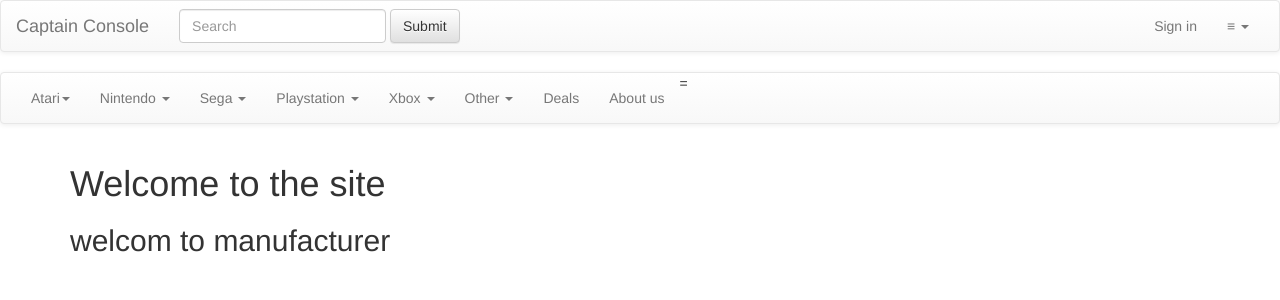
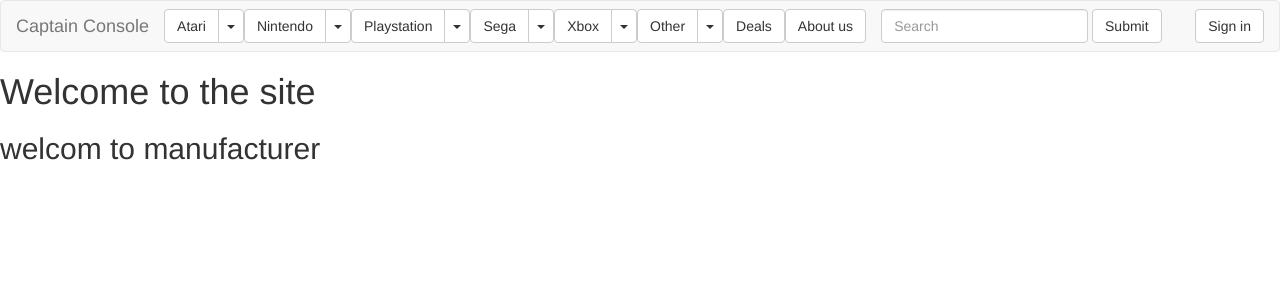
Before and after one commit to huginngri/CaptainConsole, a Django app: page / in a window 1280 px wide. Shown: the top 300 px of the page. Run offline with Django 3.2, Linux system fonts and the light colour scheme; some libraries are stand-ins or nearby versions.

Commit message:
nav bar komid i bili

```diff
--- a/Captain_Console/Captain_Console/settings.py
+++ b/Captain_Console/Captain_Console/settings.py
@@ -128,3 +128,7 @@ USE_TZ = True
 # https://docs.djangoproject.com/en/3.0/howto/static-files/
 
 STATIC_URL = '/static/'
+
+STATICFILES_DIRS = [
+    os.path.join(BASE_DIR, 'static')
+]
--- a/Captain_Console/templates/base.html
+++ b/Captain_Console/templates/base.html
@@ -1,26 +1,34 @@
 {% load static %}
 <!DOCTYPE html>
 <html lang="en">
+
 <head>
     <meta charset="UTF-8">
     <title>Document</title>
-    <!-- Latest compiled and minified CSS -->
-    <link rel="stylesheet" href="https://maxcdn.bootstrapcdn.com/bootstrap/3.3.7/css/bootstrap.min.css" integrity="sha384-BVYiiSIFeK1dGmJRAkycuHAHRg32OmUcww7on3RYdg4Va+PmSTsz/K68vbdEjh4u" crossorigin="anonymous">
+    <meta name="viewport" content="widt=device-width, initial-scale=1.0">
+    <link rel="stylesheet" href="https://maxcdn.bootstrapcdn.com/bootstrap/3.3.7/css/bootstrap.min.css"
+        integrity="sha384-BVYiiSIFeK1dGmJRAkycuHAHRg32OmUcww7on3RYdg4Va+PmSTsz/K68vbdEjh4u" crossorigin="anonymous"
+    <link rel="stylesheet" href="https://maxcdn.bootstrapcdn.com/bootstrap/3.3.7/css/bootstrap-theme.min.css"
+        integrity="sha384-rHyoN1iRsVXV4nD0JutlnGaslCJuC7uwjduW9SVrLvRYooPp2bWYgmgJQIXwl/Sp" crossorigin="anonymous">
+    <link rel="stylesheet" href="{% static 'css/main.css' %}" />
 
-    <!-- Optional theme -->
-    <link rel="stylesheet" href="https://maxcdn.bootstrapcdn.com/bootstrap/3.3.7/css/bootstrap-theme.min.css" integrity="sha384-rHyoN1iRsVXV4nD0JutlnGaslCJuC7uwjduW9SVrLvRYooPp2bWYgmgJQIXwl/Sp" crossorigin="anonymous">
-    <link rel="stylesheet" href = "{% static 'css/main.css' %}"/>
 </head>
+
 <body>
+
     {% include "navigation.html" %}
-<!-- Latest compiled and minified JavaScript -->
-    <div class = 'container'>
+    <!-- Latest compiled and minified JavaScript -->
+    <div>
         <h1>Welcome to the site</h1>
         {% block content %}
         {% endblock %}
     </div>
 
-    <script src="https://maxcdn.bootstrapcdn.com/bootstrap/3.3.7/js/bootstrap.min.js" integrity="sha384-Tc5IQib027qvyjSMfHjOMaLkfuWVxZxUPnCJA7l2mCWNIpG9mGCD8wGNIcPD7Txa" crossorigin="anonymous"></script>
+    <script src = "http://ajax.googleapis.com/ajax/libs/jquery/1.10.2/jquery.min.js"></script>
+    <script src="https://maxcdn.bootstrapcdn.com/bootstrap/3.3.7/js/bootstrap.min.js"
+        integrity="sha384-Tc5IQib027qvyjSMfHjOMaLkfuWVxZxUPnCJA7l2mCWNIpG9mGCD8wGNIcPD7Txa"
+        crossorigin="anonymous"></script>
 
 </body>
+
 </html>
--- a/Captain_Console/templates/navigation.html
+++ b/Captain_Console/templates/navigation.html
@@ -1,3 +1,4 @@
+
 <nav class="navbar navbar-default">
   <div class="container-fluid">
     <!-- Brand and toggle get grouped for better mobile display -->
@@ -8,11 +9,96 @@
         <span class="icon-bar"></span>
         <span class="icon-bar"></span>
       </button>
-          <a class="navbar-brand" href="/">Captain Console</a>
+      <a class="navbar-brand" href="#">Captain Console</a>
     </div>
 
     <!-- Collect the nav links, forms, and other content for toggling -->
     <div class="collapse navbar-collapse" id="bs-example-navbar-collapse-1">
+      <ul class="nav navbar-nav">
+        <li class="btn-group">
+          <button type="button" class="btn btn-default navbar-btn">Atari</button>
+          <button type="button" class="btn btn-default dropdown-toggle navbar-btn" data-toggle="dropdown" aria-haspopup="true" aria-expanded="false">
+              <span class="caret"></span>
+              <span class="sr-only">Toggle Dropdown</span>
+          </button>
+          <ul class="dropdown-menu">
+              <li><a href="#">Atari 2600</a></li>
+              <li><a href="#">Atari 5200</a></li>
+              <li><a href="#">Atari 7200</a></li>
+          </ul>
+        </li>
+        <li class="btn-group">
+          <button type="button" class="btn btn-default navbar-btn">Nintendo</button>
+          <button type="button" class="btn btn-default dropdown-toggle navbar-btn" data-toggle="dropdown" aria-haspopup="true" aria-expanded="false">
+              <span class="caret"></span>
+              <span class="sr-only">Toggle Dropdown</span>
+          </button>
+          <ul class="dropdown-menu">
+              <li><a href="#"></a></li>
+              <li><a href="#">Nintendo 64</a></li>
+              <li><a href="#">Nintendo NES</a></li>
+              <li><a href="#">Super Nintendo</a></li>
+              <li><a href="#">Wii</a></li>
+              <li><a href="#">GameCube</a></li>
+              <li><a href="#">Game Boy Advance</a></li>
+              <li><a href="#">Nintendo DS</a></li>
+          </ul>
+        </li>
+          <li class="btn-group">
+          <button type="button" class="btn btn-default navbar-btn">Playstation</button>
+          <button type="button" class="btn btn-default dropdown-toggle navbar-btn" data-toggle="dropdown" aria-haspopup="true" aria-expanded="false">
+              <span class="caret"></span>
+              <span class="sr-only">Toggle Dropdown</span>
+          </button>
+          <ul class="dropdown-menu">
+              <li><a href="#"></a></li>
+              <li><a href="#">Playstation 1</a></li>
+              <li><a href="#">Playstation 2</a></li>
+              <li><a href="#">Playstation 3</a></li>
+              <li><a href="#">PSP</a></li>
+          </ul>
+        </li>
+        <li class="btn-group">
+          <button type="button" class="btn btn-default navbar-btn">Sega</button>
+          <button type="button" class="btn btn-default dropdown-toggle navbar-btn" data-toggle="dropdown" aria-haspopup="true" aria-expanded="false">
+              <span class="caret"></span>
+              <span class="sr-only">Toggle Dropdown</span>
+          </button>
+          <ul class="dropdown-menu">
+              <li><a href="#">Genisis</a></li>
+              <li><a href="#">Dreamcast</a></li>
+              <li><a href="#">Game Gear</a></li>
+              <li><a href="#">Saturn</a></li>
+              <li><a href="#">32X</a></li>
+          </ul>
+        </li>
+
+        <li class="btn-group">
+          <button type="button" class="btn btn-default navbar-btn">Xbox</button>
+          <button type="button" class="btn btn-default dropdown-toggle navbar-btn" data-toggle="dropdown" aria-haspopup="true" aria-expanded="false">
+              <span class="caret"></span>
+              <span class="sr-only">Toggle Dropdown</span>
+          </button>
+          <ul class="dropdown-menu">
+              <li><a href="#">Xbox original</a></li>
+              <li><a href="#">Xbox 360</a></li>
+          </ul>
+        </li>
+        <li class="btn-group">
+          <button type="button" class="btn btn-default navbar-btn">Other</button>
+          <button type="button" class="btn btn-default dropdown-toggle navbar-btn" data-toggle="dropdown" aria-haspopup="true" aria-expanded="false">
+              <span class="caret"></span>
+              <span class="sr-only">Toggle Dropdown</span>
+          </button>
+          <ul class="dropdown-menu">
+              <li><a href="#">I</a></li>
+              <li><a href="#">Dont</a></li>
+              <li><a href="#">KNOW</a></li>
+          </ul>
+        </li>
+        <li><button type="button" class="btn btn-default navbar-btn">Deals</button></li>
+        <li><button type="button" class="btn btn-default navbar-btn">About us</button></li>
+      </ul>
       <form class="navbar-form navbar-left">
         <div class="form-group">
           <input type="text" class="form-control" placeholder="Search">
@@ -20,91 +106,54 @@
         <button type="submit" class="btn btn-default">Submit</button>
       </form>
       <ul class="nav navbar-nav navbar-right">
-            <li><a href="#">Sign in</a></li>
-            <li class="dropdown">
-              <a href="#" class="dropdown-toggle" data-toggle="dropdown" role="button" aria-haspopup="true" aria-expanded="false">&equiv; <span class="caret"></span></a>
-              <ul class="dropdown-menu">
-                <li><a href="#">Action</a></li>
-                <li><a href="#">Another action</a></li>
-                <li><a href="#">Something else here</a></li>
-                <li role="separator" class="divider"></li>
-                <li><a href="#">Separated link</a></li>
-              </ul>
-            </li>
+        <li><button type="button" class="btn btn-default navbar-btn">Sign in</button></li>
       </ul>
     </div><!-- /.navbar-collapse -->
   </div><!-- /.container-fluid -->
 </nav>
-
-<nav class="navbar navbar-default">
-      <div class="container-fluid">
-
-        <div class="navbar-header">
-          <ul class="nav navbar-nav navbar-left">
-=            <li class="dropdown">
-              <a href="#" class="dropdown-toggle" data-toggle="dropdown" role="button" aria-haspopup="true" aria-expanded="false"> Atari<span class="caret"></span></a>
-              <ul class="dropdown-menu">
-                <li><a href="#">Action</a></li>
-                <li><a href="#">Another action</a></li>
-                <li><a href="#">Something else here</a></li>
-                <li role="separator" class="divider"></li>
-                <li><a href="#">Separated link</a></li>
-              </ul>
-            </li>
-              <li class="dropdown">
-              <a href="#" class="dropdown-toggle" data-toggle="dropdown" role="button" aria-haspopup="true" aria-expanded="false">Nintendo <span class="caret"></span></a>
-              <ul class="dropdown-menu">
-                <li><a href="#">Action</a></li>
-                <li><a href="#">Another action</a></li>
-                <li><a href="#">Something else here</a></li>
-                <li role="separator" class="divider"></li>
-                <li><a href="#">Separated link</a></li>
-              </ul>
-            </li>
-              <li class="dropdown">
-              <a href="#" class="dropdown-toggle" data-toggle="dropdown" role="button" aria-haspopup="true" aria-expanded="false">Sega <span class="caret"></span></a>
-              <ul class="dropdown-menu">
-                <li><a href="#">Action</a></li>
-                <li><a href="#">Another action</a></li>
-                <li><a href="#">Something else here</a></li>
-                <li role="separator" class="divider"></li>
-                <li><a href="#">Separated link</a></li>
-              </ul>
-            </li>
-              <li class="dropdown">
-              <a href="#" class="dropdown-toggle" data-toggle="dropdown" role="button" aria-haspopup="true" aria-expanded="false">Playstation <span class="caret"></span></a>
-              <ul class="dropdown-menu">
-                <li><a href="#">Action</a></li>
-                <li><a href="#">Another action</a></li>
-                <li><a href="#">Something else here</a></li>
-                <li role="separator" class="divider"></li>
-                <li><a href="#">Separated link</a></li>
-              </ul>
-            </li>
-              <li class="dropdown">
-              <a href="#" class="dropdown-toggle" data-toggle="dropdown" role="button" aria-haspopup="true" aria-expanded="false">Xbox <span class="caret"></span></a>
-              <ul class="dropdown-menu">
-                <li><a href="#">Action</a></li>
-                <li><a href="#">Another action</a></li>
-                <li><a href="#">Something else here</a></li>
-                <li role="separator" class="divider"></li>
-                <li><a href="#">Separated link</a></li>
-              </ul>
-            </li>
-              <li class="dropdown">
-              <a href="#" class="dropdown-toggle" data-toggle="dropdown" role="button" aria-haspopup="true" aria-expanded="false">Other <span class="caret"></span></a>
-              <ul class="dropdown-menu">
-                <li><a href="#">Action</a></li>
-                <li><a href="#">Another action</a></li>
-                <li><a href="#">Something else here</a></li>
-                <li role="separator" class="divider"></li>
-                <li><a href="#">Separated link</a></li>
-              </ul>
-            </li>
-              <li><a href="#">Deals</a></li>
-              <li><a href="#">About us</a></li>
-
-          </ul>
-        </div><!-- /.navbar-collapse -->
-      </div><!-- /.container-fluid -->
-    </nav>
+{#<nav class="navbar navbar-inverse navbar-static-top">#}
+{##}
+{#    <div class = "container-fluid">#}
+{#          <a href = "#" class = "navbar-brand"> Captain Console</a>#}
+{#          <form class="navbar-form navbar-left">#}
+{#                <div class="form-group">#}
+{#                      <input type="text" class="input-group input-group-lg" placeholder="Search">#}
+{#                </div>#}
+{#                <button type="submit" class="btn btn-default">Submit</button>#}
+{#           </form>#}
+{#           <div class="nav navbar-nav navbar-right">#}
+{#                <button type="button" class="btn btn-default navbar-btn">Sign in</button>#}
+{#          </div>#}
+{#    </div>#}
+{#    <div class = "container-fluid">#}
+{#        <div class="btn-group">#}
+{#              <button type="button" class="btn btn-default">Atari</button>#}
+{#              <button type="button" class="btn btn-default dropdown-toggle" data-toggle="dropdown" aria-haspopup="true" aria-expanded="false">#}
+{#                    <span class="caret"></span>#}
+{#                    <span class="sr-only">Toggle Dropdown</span>#}
+{#              </button>#}
+{#              <ul class="dropdown-menu">#}
+{#                    <li><a href="#">Atari 2600</a></li>#}
+{#                    <li><a href="#">Atari 5200</a></li>#}
+{#                    <li><a href="#">Atari 7200</a></li>#}
+{#              </ul>#}
+{#        </div>#}
+{#        <div class="btn-group">#}
+{#              <button type="button" class="btn btn-default">Nintendo</button>#}
+{#              <button type="button" class="btn btn-default dropdown-toggle" data-toggle="dropdown" aria-haspopup="true" aria-expanded="false">#}
+{#                    <span class="caret"></span>#}
+{#                    <span class="sr-only">Toggle Dropdown</span>#}
+{#              </button>#}
+{#              <ul class="dropdown-menu">#}
+{#                    <li><a href="#"></a></li>#}
+{#                    <li><a href="#">Nintendo 64</a></li>#}
+{#                    <li><a href="#">Nintendo NES</a></li>#}
+{#                    <li><a href="#">Super Nintendo</a></li>#}
+{#                    <li><a href="#">Wii</a></li>#}
+{#                    <li><a href="#">GameCube</a></li>#}
+{#                    <li><a href="#">Game Boy Advance</a></li>#}
+{#                    <li><a href="#">Nintendo DS</a></li>#}
+{#              </ul>#}
+{#        </div>#}
+{#    </div>#}
+{#</nav>#}
```
Also changed, not shown: Captain_Console/static/images/captain-console.jpg (added). Lines whose indentation alone changed are shown as unchanged.
